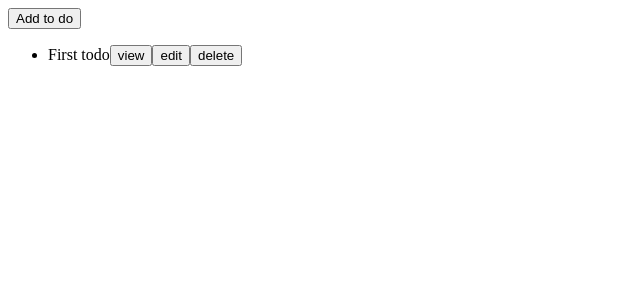
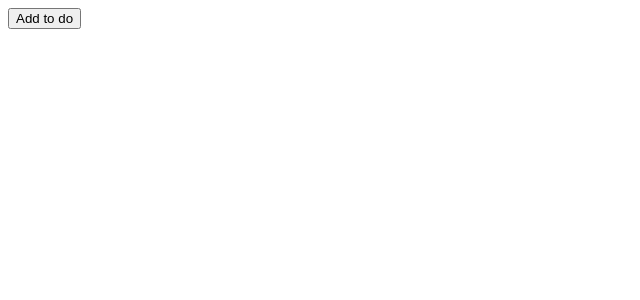
Before and after one commit to DinaBader/Note-manager-application, a Next.js app in the folder note-manager/: page /HomePage/Index in a window 1280 px wide. Shown: the top 300 px of the page, without its empty margins (0-640 px from the left). Built offline with nearby package versions, Linux system fonts and the light colour scheme.

Commit message:
Dynamically render to dos

```diff
--- a/note-manager/pages/HomePage/Index.js
+++ b/note-manager/pages/HomePage/Index.js
@@ -1,9 +1,12 @@
 "use client";
 import React from 'react';
 import { useRouter } from 'next/navigation';
+import { useSelector } from 'react-redux';
 
 function Index() {
     const router = useRouter();
+    const Todo = useSelector((state)=>state.Todo);
+    const {todos}=Todo;
 
     const handleClick = () => {
         router.push('/add');
@@ -14,12 +17,15 @@ function Index() {
             <button onClick={handleClick}>Add to do</button>
             {/* list all to dos */}
             <ul>
-                <li>
-                    <span>First todo</span>
-                    <button> view</button>
-                    <button> edit</button>
-                    <button> delete</button>
-                </li>
+                {todos && todos.map((t)=>(
+                    <li key={t.id}>
+                        <span>{t.todo}</span>
+                        <button> view</button>
+                        <button> edit</button>
+                        <button> delete</button>
+                    </li>
+                ))}
+
             </ul>
         </form>
     );
```
